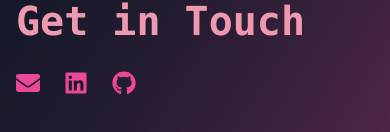
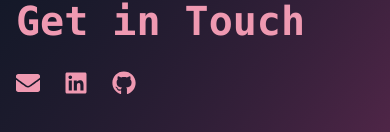
Before and after one commit to shop2008/my-portfolio, a Next.js app: page / in a window 390 px wide. Shown: the part 5971-6103 px from the top of the page. Built offline with nearby package versions, Linux system fonts and the light colour scheme.

Commit message:
fix nav mobile

```diff
--- a/src/components/Contact.tsx
+++ b/src/components/Contact.tsx
@@ -12,7 +12,7 @@ export default function Contact() {
           <li>
             <a
               href="mailto:gigiwangjob@gmail.com"
-              className="text-secondary hover:text-primary transition-colors"
+              className="text-primary hover:text-secondary transition-colors"
               aria-label="Email Gigi Wang"
             >
               <FaEnvelope size={24} aria-hidden="true" />
@@ -23,7 +23,7 @@ export default function Contact() {
               href="https://www.linkedin.com/in/gigi-wang-tech/"
               target="_blank"
               rel="noopener noreferrer"
-              className="text-secondary hover:text-primary transition-colors"
+              className="text-primary hover:text-secondary transition-colors"
               aria-label="Gigi Wang's LinkedIn profile"
             >
               <FaLinkedin size={24} aria-hidden="true" />
@@ -34,7 +34,7 @@ export default function Contact() {
               href="https://github.com/shop2008"
               target="_blank"
               rel="noopener noreferrer"
-              className="text-secondary hover:text-primary transition-colors"
+              className="text-primary hover:text-secondary transition-colors"
               aria-label="Gigi Wang's GitHub profile"
             >
               <FaGithub size={24} aria-hidden="true" />
--- a/src/components/Navigation.tsx
+++ b/src/components/Navigation.tsx
@@ -14,35 +14,42 @@ export default function Navigation() {
   const [mounted, setMounted] = useState(false);
   const [isVisible, setIsVisible] = useState(true);
   const [lastScrollY, setLastScrollY] = useState(0);
-  const [isMenuOpen, setIsMenuOpen] = useState(false); // State to manage menu visibility
+  const [isMenuOpen, setIsMenuOpen] = useState(false);
+  const [isMobile, setIsMobile] = useState(false);
 
   useEffect(() => {
     setMounted(true);
 
+    const handleResize = () => {
+      setIsMobile(window.innerWidth < 768); // Adjust breakpoint as needed
+    };
+
     const controlNavbar = () => {
       if (typeof window !== "undefined") {
-        if (window.scrollY > lastScrollY) {
-          // if scroll down hide the navbar
-          setIsVisible(false);
+        if (!isMobile) {
+          if (window.scrollY > lastScrollY) {
+            setIsVisible(false);
+          } else {
+            setIsVisible(true);
+          }
         } else {
-          // if scroll up show the navbar
-          setIsVisible(true);
+          setIsVisible(true); // Always visible on mobile
         }
-
-        // remember current page location to use in the next move
         setLastScrollY(window.scrollY);
       }
     };
 
     if (typeof window !== "undefined") {
+      handleResize(); // Initial check
       window.addEventListener("scroll", controlNavbar);
+      window.addEventListener("resize", handleResize);
 
-      // cleanup function
       return () => {
         window.removeEventListener("scroll", controlNavbar);
+        window.removeEventListener("resize", handleResize);
       };
     }
-  }, [lastScrollY]);
+  }, [lastScrollY, isMobile]);
 
   if (!mounted) return null;
 
```
